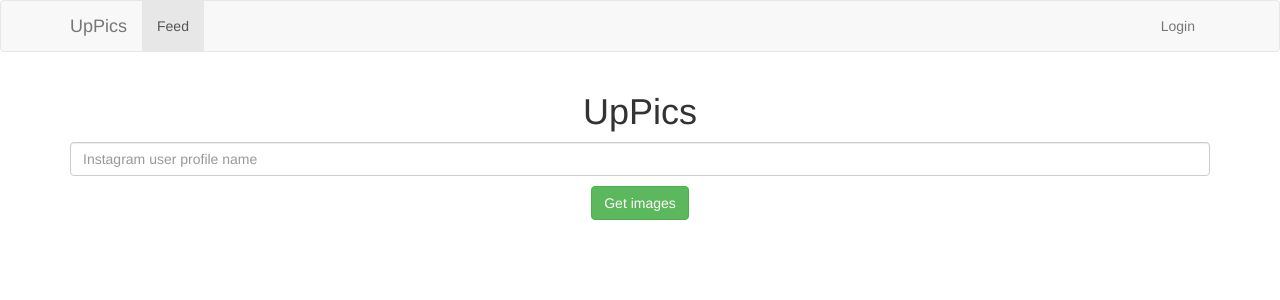
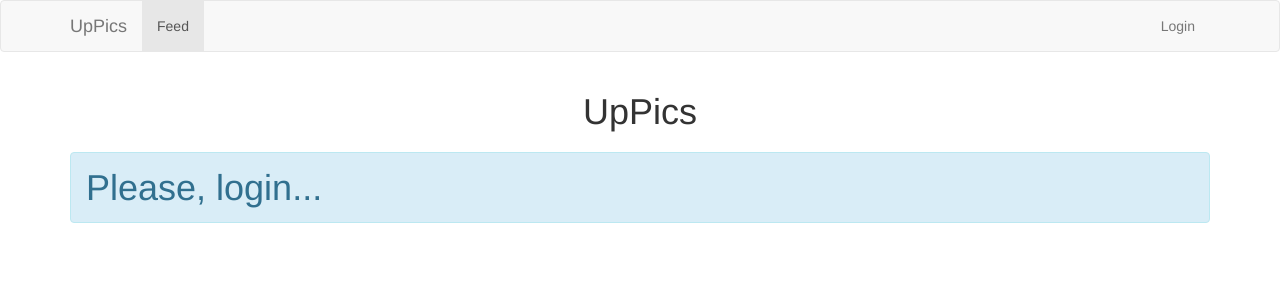
Before and after one commit to alekseylovchikov/UpPics, a PHP site: page /phpbook/ in a window 1280 px wide. Shown: the top 300 px of the page. Run offline with PHP 8.4, Linux system fonts and the light colour scheme; some libraries are stand-ins or nearby versions.

Commit message:
fix download make folder

```diff
--- a/config.php
+++ b/config.php
@@ -73,6 +73,7 @@
     $file_names = array();
     $destination = array();
     $count = 0;
+    mkdir(IMAGE_DIR . $user_dir . '/', 0700);
     foreach($imgs as $img) {
         $file_names[] = basename($img);
     }
--- a/index.php
+++ b/index.php
@@ -88,10 +88,21 @@
             </header>
 
             <section>
-                <form action="/phpbook/?code=<?= $code ?>" method="post">
-                    <p><input class="form-control" type="text" name="user-name" placeholder="Instagram user profile name" /></p>
-                    <p class="text-center"><button class="btn btn-success" type="submit" name="submit">Get images</button></p>
-                </form>
+                <?php
+
+                $output = "";
+
+                if(isset($_GET['code'])) {
+                  $output .= '<form action="/phpbook/?code=<?= $code ?>" method="post">';
+                  $output .= '<p><input class="form-control" type="text" name="user-name" placeholder="Instagram user profile name" /></p>';
+                  $output .= '<p class="text-center"><button class="btn btn-success" type="submit" name="submit">Get images</button></p>';
+                  $output .= '</form>';
+                  echo $output;
+                } else {
+                  echo "<h1 class='alert alert-info'>Please, login...</h1>";
+                }
+
+                ?>
             </section>
 
             <section class="row">
```
Also changed, not shown: pics/22282485/11084957_385129808336359_616683190_n.jpg (added), pics/22282485/11085106_834419033262211_1928990773_n.jpg (added), pics/22282485/11093003_1596580700588197_875885765_n.jpg (added), pics/22282485/11093010_879150522145564_225953308_n.jpg (added), pics/22282485/11098319_688098054635701_691394386_n.jpg (added), pics/22282485/11101985_1586758474927444_536942922_n.jpg (added), pics/22282485/11116792_1590943541154094_1233477502_n.jpg (added), pics/22282485/11123750_442985825856761_631257821_n.jpg (added), pics/22282485/11123768_1383930468600766_1196105581_n.jpg (added), pics/22282485/11142216_1584811275127380_633067685_n.jpg (added), pics/22282485/11142406_621364627995111_46996915_n.jpg (added), pics/22282485/924461_1404685233182862_1822574010_n.jpg (added).
